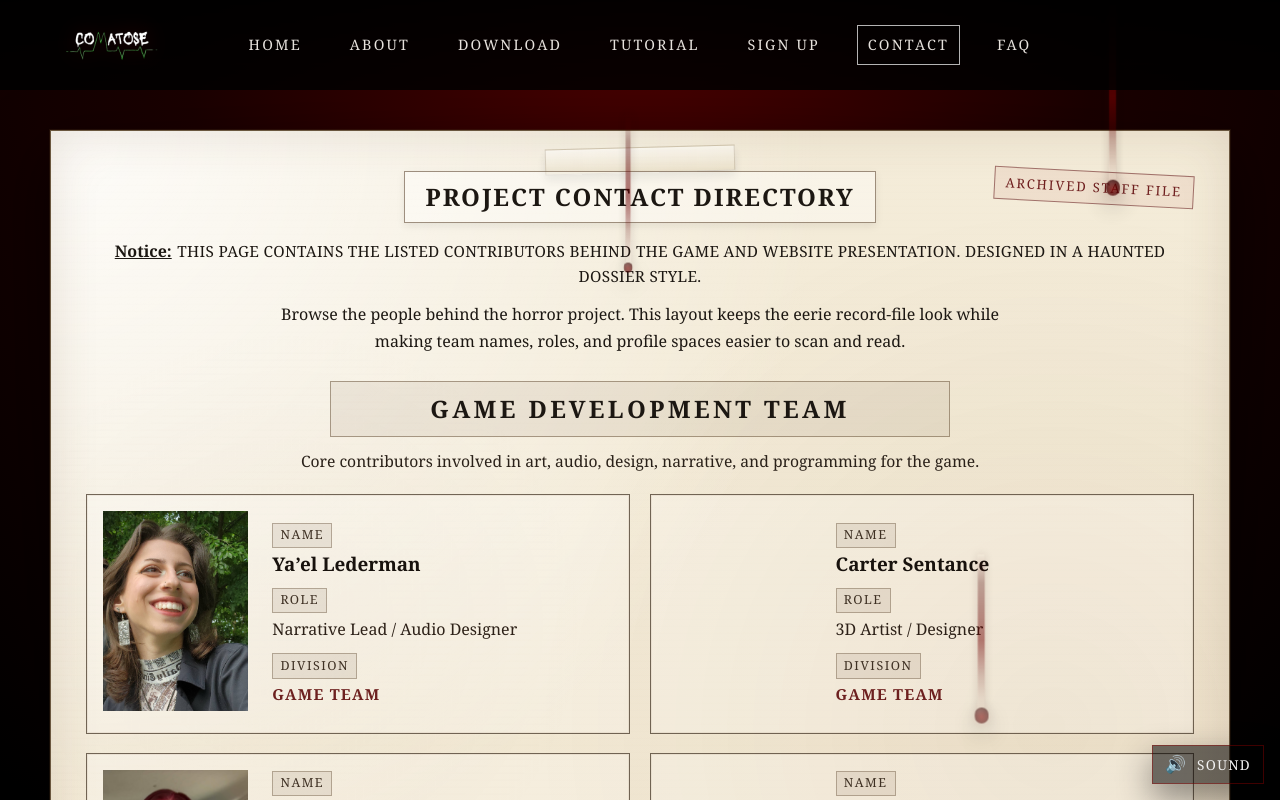
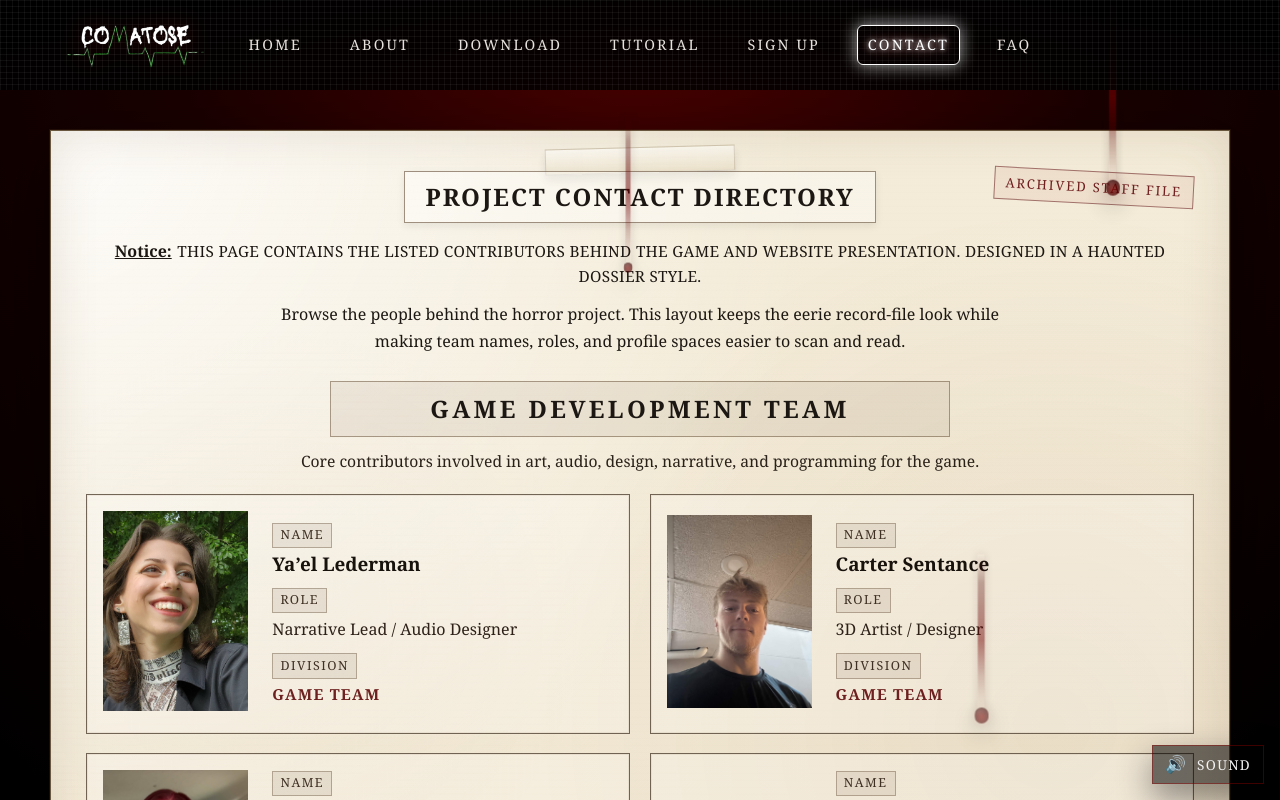
Before and after one commit to RogerLi-COSC/IASC-Horror, a React (Vite) app in the folder my-react-app/: page /~rl20wa/IASC/contact in a window 1280 px wide. Built offline with nearby package versions, Linux system fonts and the light colour scheme.

Commit message:
updated contact page, updated navbar

```diff
--- a/my-react-app/src/components/Footer.css
+++ b/my-react-app/src/components/Footer.css
@@ -1,4 +1,4 @@
-.site-footer {
+/* .site-footer {
   background: linear-gradient(
     to bottom,
     rgba(50, 0, 0, 0.95),
@@ -11,6 +11,37 @@
 
   color: #f4e9e9;
   font-family: "Georgia", "Times New Roman", serif;
+} */
+
+.site-footer {
+  position: relative;
+
+  background: linear-gradient(
+    to bottom,
+    rgba(50, 0, 0, 0.95),
+    rgba(35, 0, 0, 0.98)
+  );
+
+  border-top: 2px solid rgba(120, 0, 0, 0.8);
+  padding: 60px 20px 50px;
+  margin-top: 120px;
+
+  color: #f4e9e9;
+  font-family: "Georgia", "Times New Roman", serif;
+}
+
+/* pixel grid overlay */
+.site-footer::after {
+  content: "";
+  position: absolute;
+  inset: 0;
+  pointer-events: none;
+
+  background-image:
+    linear-gradient(rgba(255,255,255,0.04) 1px, transparent 1px),
+    linear-gradient(90deg, rgba(255,255,255,0.04) 1px, transparent 1px);
+
+  background-size: 6px 6px; /* same as navbar */
 }
 
 .footer-inner {
--- a/my-react-app/src/components/Navbar.css
+++ b/my-react-app/src/components/Navbar.css
@@ -1,3 +1,26 @@
+/* .navbar {
+  position: fixed;
+  top: 0;
+  width: 100%;
+  z-index: 1000;
+  height: var(--nav-h);
+  padding: 0 48px;
+  display: flex;
+  align-items: center;
+
+  background: linear-gradient(
+    to bottom,
+    rgba(0, 0, 0, 0.95),
+    rgba(0, 0, 0, 0.85)
+  );
+
+  image-rendering: pixelated;
+  box-shadow:
+    0 0 0 2px #111,
+    2px 2px 0 #222,
+    4px 4px 0 #000;
+} */
+
 .navbar {
   position: fixed;
   top: 0;
@@ -7,11 +30,25 @@
   padding: 0 48px;
   display: flex;
   align-items: center;
+
   background: linear-gradient(
     to bottom,
     rgba(0, 0, 0, 0.95),
     rgba(0, 0, 0, 0.85)
   );
+}
+
+.navbar::after {
+  content: "";
+  position: absolute;
+  inset: 0;
+  pointer-events: none;
+
+  background-image:
+    linear-gradient(rgba(255,255,255,0.05) 1px, transparent 1px),
+    linear-gradient(90deg, rgba(255,255,255,0.05) 1px, transparent 1px);
+
+  background-size: 6px 6px;
 }
 
 .navbar-inner {
@@ -39,7 +76,7 @@
 }
 
 .brand-logo {
-  height: 40px;
+  height: 60px;
   width: auto;
   display: block;
   filter: drop-shadow(0 0 10px rgba(120, 0, 0, 0.35));
@@ -71,19 +108,34 @@
   transition: color 0.2s ease, text-shadow 0.2s ease, border-color 0.2s ease;
   padding: 8px 10px;
   border: 1px solid transparent;
-  border-radius: 0;
+  border-radius: 6px;
   background: transparent;
 }
 
 .navlink:hover {
-  color: #ffffff;
-  text-shadow: 0 0 6px rgba(180, 0, 0, 0.7);
-  border-color: rgba(255, 255, 255, 0.18);
+  text-shadow:
+    0 0 5px rgba(255, 255, 255, 0.8),
+    0 0 10px rgba(255, 255, 255, 0.6),
+    0 0 15px rgba(180, 0, 0, 0.8);
+  color: #fff;
+  border-color: #ffffff;
+  border-width: 0.5px;
+  box-shadow:
+    0 0 16px rgba(200, 200, 200, 0.6),
+    0 0 18px rgba(150, 150, 150, 0.5);
 }
 
 .navlink.active {
-  border-color: rgba(255, 255, 255, 0.7);
-  box-shadow: 0 0 0 2px rgba(0, 0, 0, 0.35) inset;
+  text-shadow:
+    0 0 5px rgba(255, 255, 255, 0.8),
+    0 0 10px rgba(255, 255, 255, 0.6),
+    0 0 15px rgba(180, 0, 0, 0.8);
+  color: #fff;
+  border-color: #ffffff;
+  border-width: 0.5px;
+  box-shadow:
+    0 0 16px rgba(200, 200, 200, 0.6),
+    0 0 18px rgba(150, 150, 150, 0.5);
 }
 
 /* Secret icon */
--- a/my-react-app/src/pages/Contact.jsx
+++ b/my-react-app/src/pages/Contact.jsx
@@ -15,10 +15,11 @@ import Amelia from "../assets/profiles/Amelia.jpg";
 import Julia from "../assets/profiles/Julia.jpg";
 import Noah from "../assets/profiles/Noah.jpg";
 import Stanlee from "../assets/profiles/Stanlee.jpg";
+import Carter from "../assets/profiles/Carter.jpg";
 
 const gameTeam = [
   { name: "Ya’el Lederman", role: "Narrative Lead / Audio Designer", title: "Game Team", img: Yael },
-  { name: "Carter Sentance", role: "3D Artist / Designer", title: "Game Team", img: null },
+  { name: "Carter Sentance", role: "3D Artist / Designer", title: "Game Team", img: Carter },
   { name: "Julia Book", role: "Audio Lead / Narrative Team", title: "Game Team", img: Julia },
   { name: "Abdullah Sheikh", role: "3D Artist / Programmer", title: "Game Team", img: null },
   { name: "Ekraj Singh Narang", role: "3D Artist / Audio Designer", title: "Game Team", img: null },
```
Also changed, not shown: my-react-app/src/assets/profiles/Carter.jpg (added).
